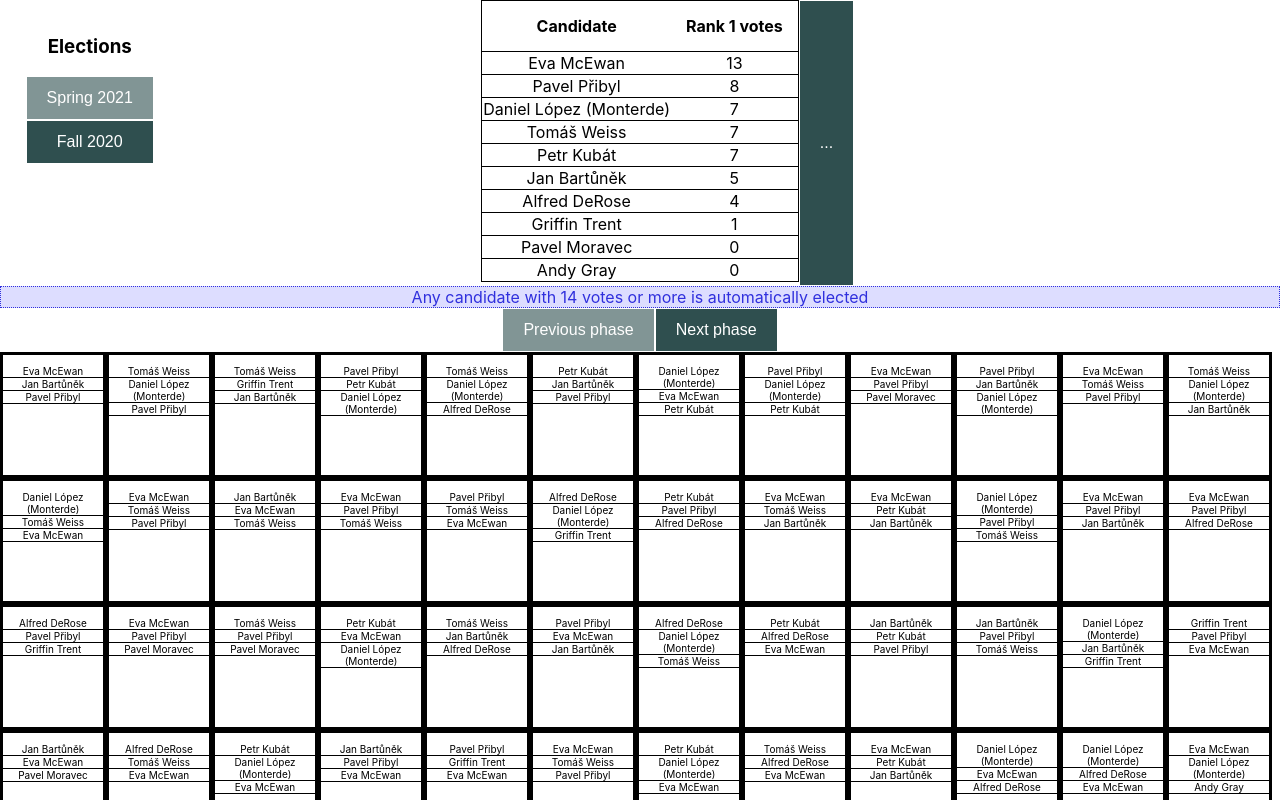
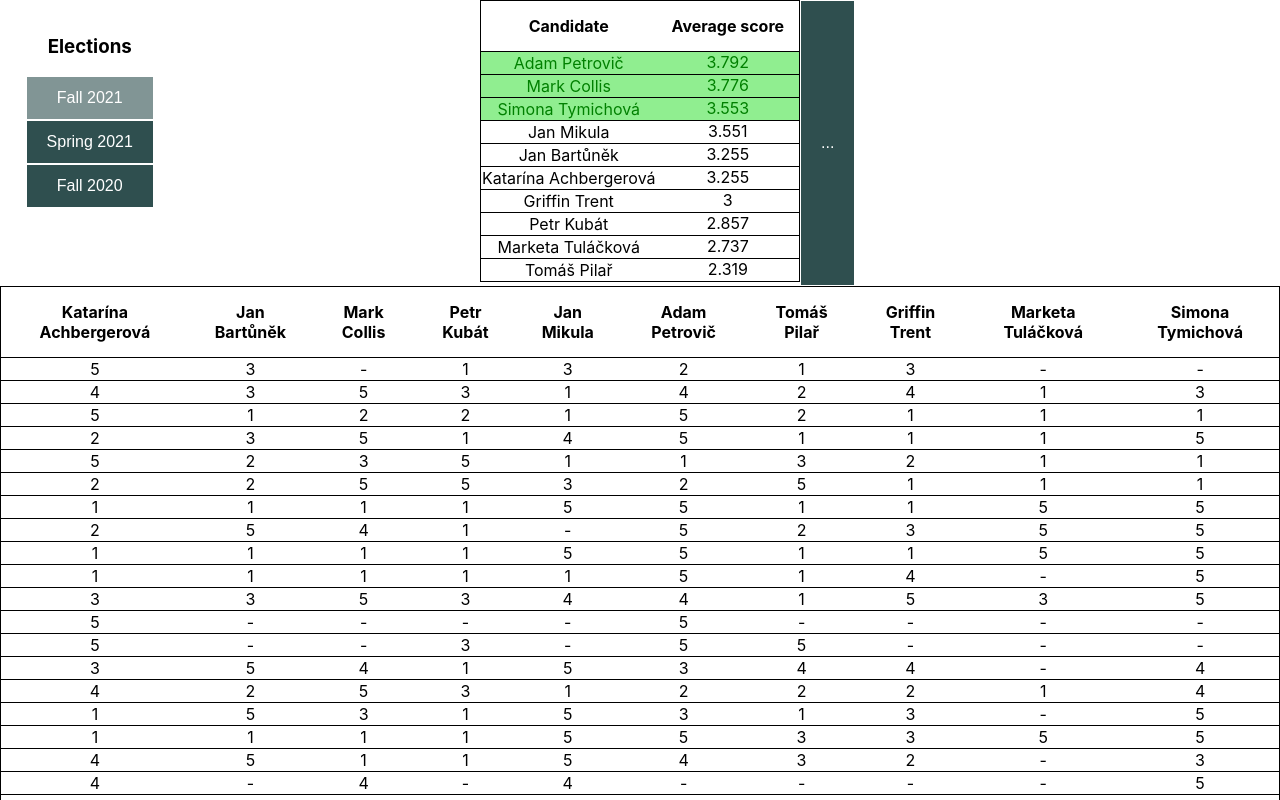
Before and after one commit to dlopezm/election-visualizer, a React (Create React App) app: page / in a window 1280 px wide. Shown: the top 800 px of the page. Built offline with nearby package versions, Linux system fonts and the light colour scheme.

Commit message:
Add Fall 2021 results

```diff
--- a/src/elections.ts
+++ b/src/elections.ts
@@ -1,4 +1,9 @@
 export const ELECTIONS = [
+    {
+        fileName: 'Fall_2021.csv',
+        title: 'Fall 2021',
+        system: 'score',
+    },
     {
         fileName: 'Spring_2021.csv',
         title: 'Spring 2021',
```
Also changed, not shown: public/data/Fall_2021.csv (added).
